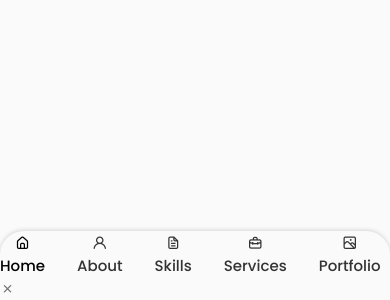
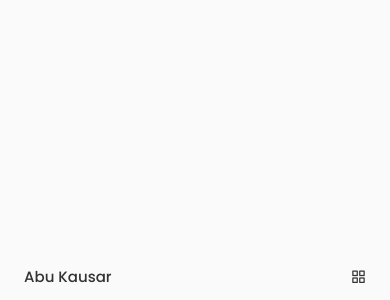
Before and after one commit to abu-kausar/portfolio, a React (Create React App) app: page / in a window 390 px wide. Shown: the part 544-844 px from the top of the page. Built offline with nearby package versions, Linux system fonts and the light colour scheme.

Commit message:
header component completed

```diff
--- a/src/components/Header/Header.css
+++ b/src/components/Header/Header.css
@@ -60,7 +60,7 @@
 
     .nav__menu {
         position: fixed;
-        bottom: 0;
+        bottom: -100%;
         left: 0;
         width: 100%;
         background-color: var(--body-color);
@@ -70,9 +70,48 @@
         transition: 0.3s;
     }
 
+    /* SHow menu */
+    .show-menu {
+        bottom: 0;
+    }
+
+    .nav__list {
+        display: grid;
+        grid-template-columns: repeat(3, 1fr);
+        gap: 2rem;
+    }
+
+    .nav__icon {
+        font-size: 1.2rem;
+    }
+
+    .nav__close {
+        position: absolute;
+        right: 1.3rem;
+        bottom: .5rem;
+        font-size: 1.5rem;
+        cursor: pointer;
+        color: var(--title-color);
+    }
+
+    .nav__close:hover {
+        color: red;
+    }
+
+    .nav__toggle {
+        font-size: 1.1rem;
+        cursor: pointer;
+    }
+
     .nav__icon,
     .nav__close,
     .nav__toggle {
         display: block;
     }
 }
+
+@media screen and (max-width: 350px) {
+    .nav__menu {
+        padding: 2rem 0.25rem 4rem;
+    }
+}
--- a/src/components/Header/Header.js
+++ b/src/components/Header/Header.js
@@ -1,13 +1,14 @@
-import React from 'react';
+import React, { useState } from 'react';
 import './Header.css'
 
 const Header = () => {
+    const [toggleMenu, setToggleMenu] = useState(false);
     return (
         <header className='header'>
             <nav className="nav container">
                 <a href="index.html" className="nav__logo">Abu Kausar</a>
 
-                <div className="nav__menu">
+                <div className={toggleMenu ? "nav__menu show-menu" : "nav__menu"}>
                     <ul className="nav__list grid">
                         <li className="nav__item">
                             <a href="#home" className="nav__link active-link">
@@ -46,10 +47,10 @@ const Header = () => {
                         </li>
                     </ul>
 
-                    <i className="uil uil-times nav__close"></i>
+                    <i className="uil uil-times nav__close" onClick={()=> setToggleMenu(!toggleMenu)}></i>
                 </div>
 
-                <div className="nav_toggle">
+                <div className="nav_toggle" onClick={()=> setToggleMenu(!toggleMenu)}>
                     <i className="uil uil-apps"></i>
                 </div>
             </nav>
```
